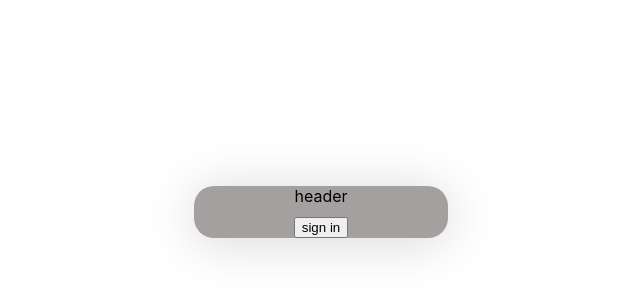
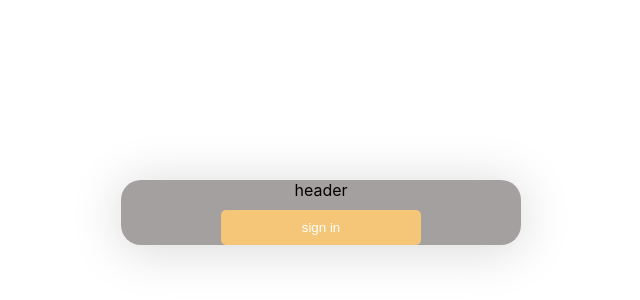
Before and after one commit to dktwho/dogs, a React (Vite) app: page / in a window 1280 px wide. Shown: the part 188-488 px from the top of the page, without its empty margins (319-959 px from the left). Built offline with nearby package versions, Linux system fonts and the light colour scheme.

Commit message:
feat: create polymorph Button

```diff
--- /dev/null
+++ b/src/common/buttons/Button/Button.module.css
@@ -0,0 +1,7 @@
+.button {
+    border-radius: 5px;
+    background-color: #f5c678;
+    padding: 10px 80.5px;
+    border: none;
+    color: #fff
+}
--- /dev/null
+++ b/src/common/buttons/Button/Button.tsx
@@ -0,0 +1,13 @@
+import React from 'react';
+import s from './Button.module.css'
+interface ButtonPropsType extends React.HTMLProps<HTMLButtonElement> {
+
+}
+
+export const Button: React.FC<ButtonPropsType> = ({ children }) => {
+    return (
+        <button className={s.button}>
+            {children}
+        </button>
+    );
+};
--- /dev/null
+++ b/src/common/buttons/index.ts
@@ -0,0 +1 @@
+export *  from './Button/Button.tsx'
--- a/src/page/LoginPage/LoginPage.tsx
+++ b/src/page/LoginPage/LoginPage.tsx
@@ -1,4 +1,5 @@
 import './LoginPage.css';
+import {Button} from "../../common/buttons";
 
 export const LoginPage = () => {
 
@@ -19,7 +20,7 @@ export const LoginPage = () => {
                     </div>
 
                     <div>
-                        <button>sign in</button>
+                        <Button>sign in</Button>
                     </div>
 
                 </div>
```
Also changed, not shown: src/common/fields/index.ts (added).
